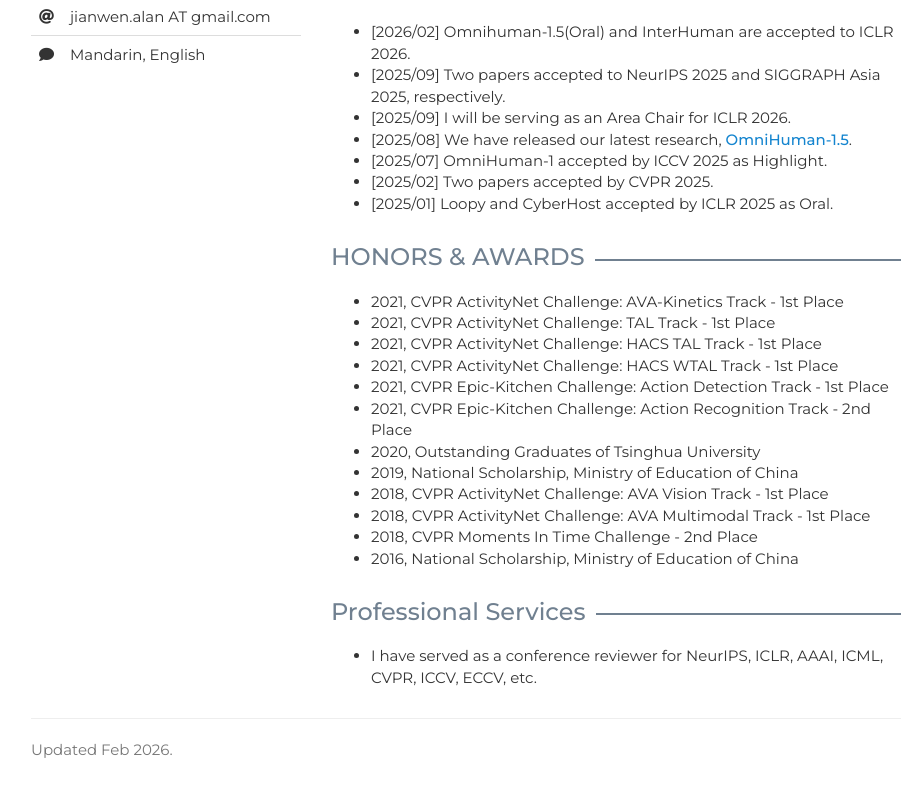
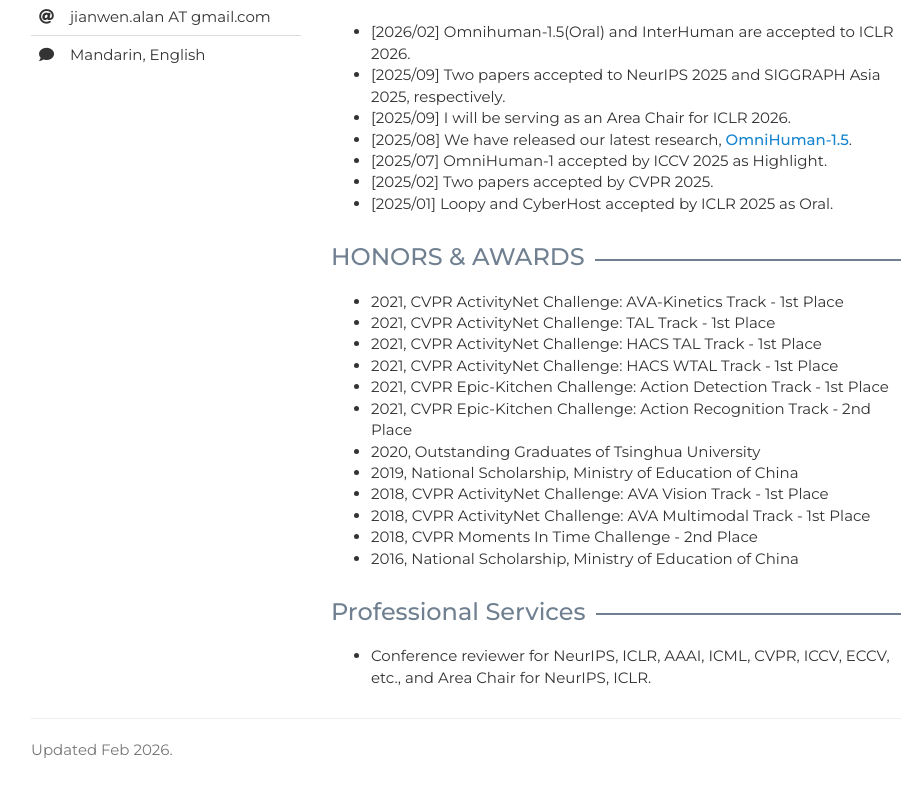
Before and after one commit to jianwenjiang/jianwenjiang.github.io, a plain HTML site: page index.html in a window 1280 px wide. Shown: the part 563-1360 px from the top of the page, without its empty margins (174-1098 px from the left). Drawn offline with nearby package versions, Linux system fonts and the light colour scheme; some icons are missing.

Commit message:
Update index.html

```diff
--- a/index.html
+++ b/index.html
@@ -243,8 +243,7 @@
           <h3 class="push-down-3"><span>Professional Services</span></h3>
           <ul>
             <li>
-              I have served as a conference reviewer for NeurIPS, ICLR, AAAI,
-              ICML, CVPR, ICCV, ECCV, etc.
+              Conference reviewer for NeurIPS, ICLR, AAAI, ICML, CVPR, ICCV, ECCV, etc., and Area Chair for NeurIPS, ICLR.
             </li>
           </ul>
         </div>
```
